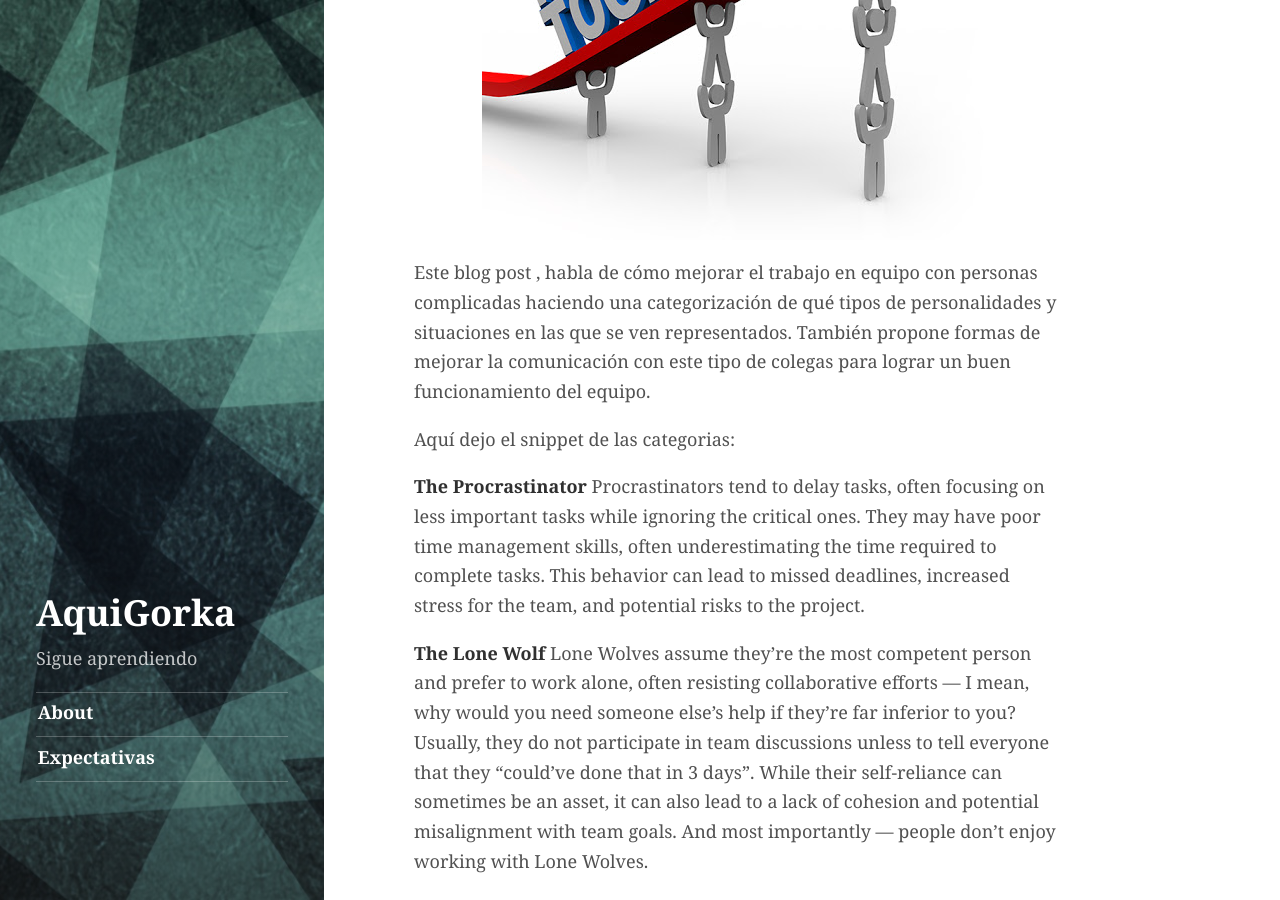
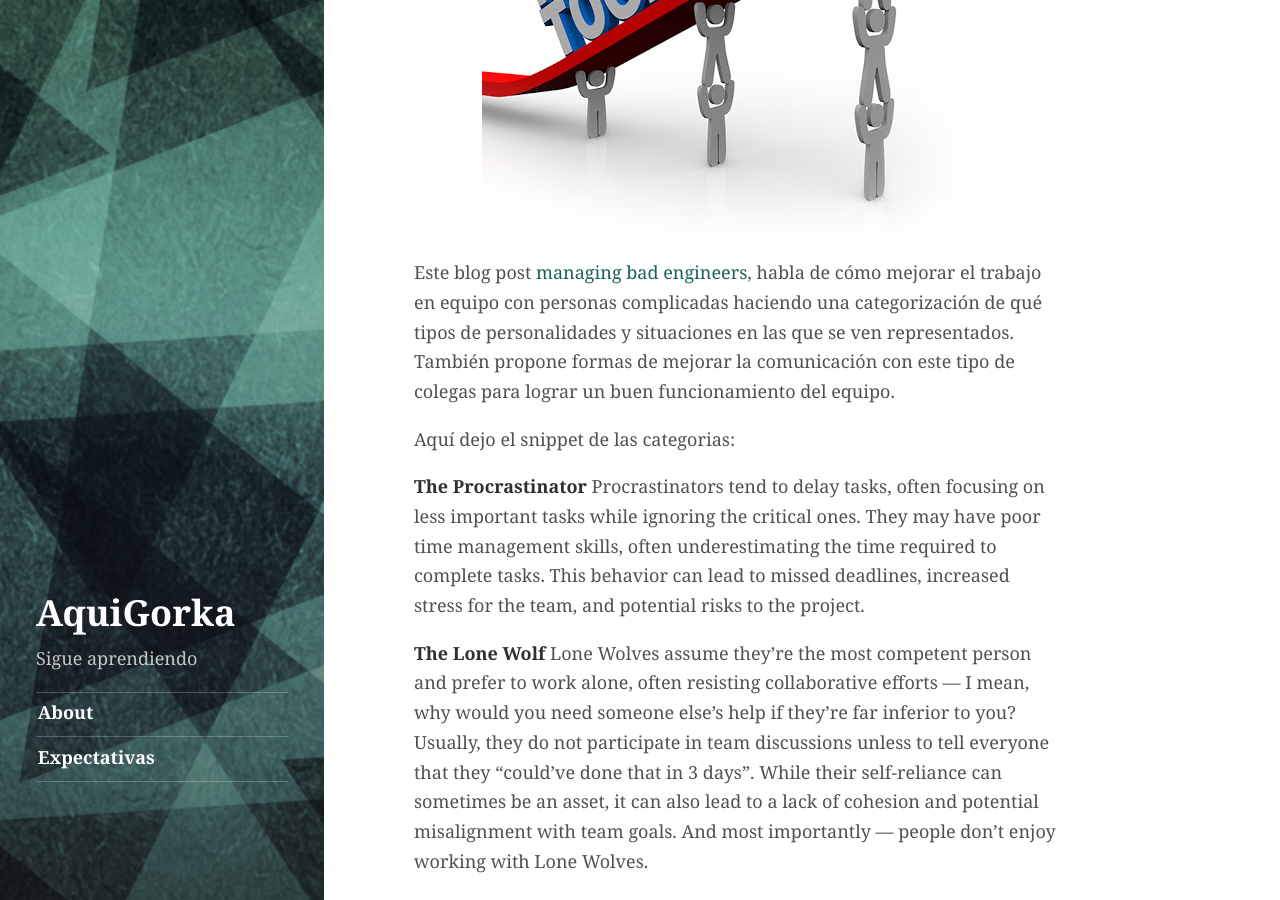
Before and after one commit to AquiGorka/aquigorka.github.io, a Jekyll site: the page built from _posts/2023-08-21-snippets-categorizacion-de-ingenieros-dificiles.md, in a window 1280 px wide and 900 px high, scrolled down 518 px. Built offline with Jekyll 4.4.1, drawn with Linux system fonts in a browser that asks for light colours; comment, search, counter and statistics services are not loaded.

Commit message:
20230821: fix missing anchor text

```diff
--- a/_posts/2023-08-21-snippets-categorizacion-de-ingenieros-dificiles.md
+++ b/_posts/2023-08-21-snippets-categorizacion-de-ingenieros-dificiles.md
@@ -12,7 +12,7 @@ categories:
 
 <img style="margin: auto;" src="/public/img/2023/08/snippets-difficult-colleagues.jpg" alt="Improve together" />
 
-Este blog post [](https://vadimkravcenko.com/shorts/managing-bad-engineers/), habla de cómo mejorar el trabajo en equipo con personas complicadas haciendo una categorización de qué tipos de personalidades y situaciones en las que se ven representados. También propone formas de mejorar la comunicación con este tipo de colegas para lograr un buen funcionamiento del equipo.
+Este blog post [managing bad engineers](https://vadimkravcenko.com/shorts/managing-bad-engineers/), habla de cómo mejorar el trabajo en equipo con personas complicadas haciendo una categorización de qué tipos de personalidades y situaciones en las que se ven representados. También propone formas de mejorar la comunicación con este tipo de colegas para lograr un buen funcionamiento del equipo.
 
 Aquí dejo el snippet de las categorias:
 
```
